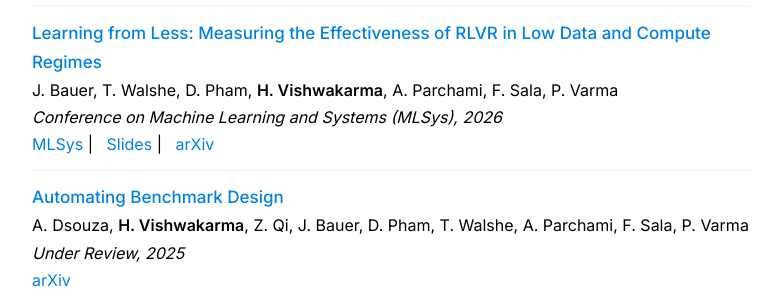
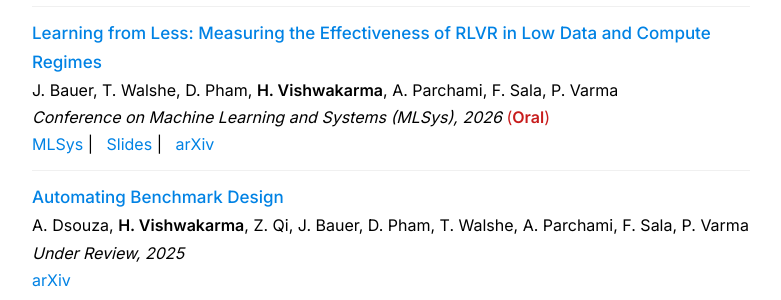
Before and after one commit to harit7/harit7.github.io, a Jekyll site: the page built from index.html, in a window 1280 px wide. Shown: the part 1898-2198 px from the top of the page, without its empty margins (249-1030 px from the left). Built offline with Jekyll 4.4.1, drawn with Linux system fonts in a browser that asks for light colours.

Commit message:
Restore Oral tag on MLSys paper entry
Co-Authored-By: Claude Fable 5.1 <noreply@anthropic.com>

```diff
--- a/_data/papers.json
+++ b/_data/papers.json
@@ -79,6 +79,7 @@
         "url":"https://mlsys.org/virtual/2026/oral/3783",
         "venue_short":"MLSys",
         "type": "full_pub",
+        "award": "Oral",
 
         "links": [
                      {
```
